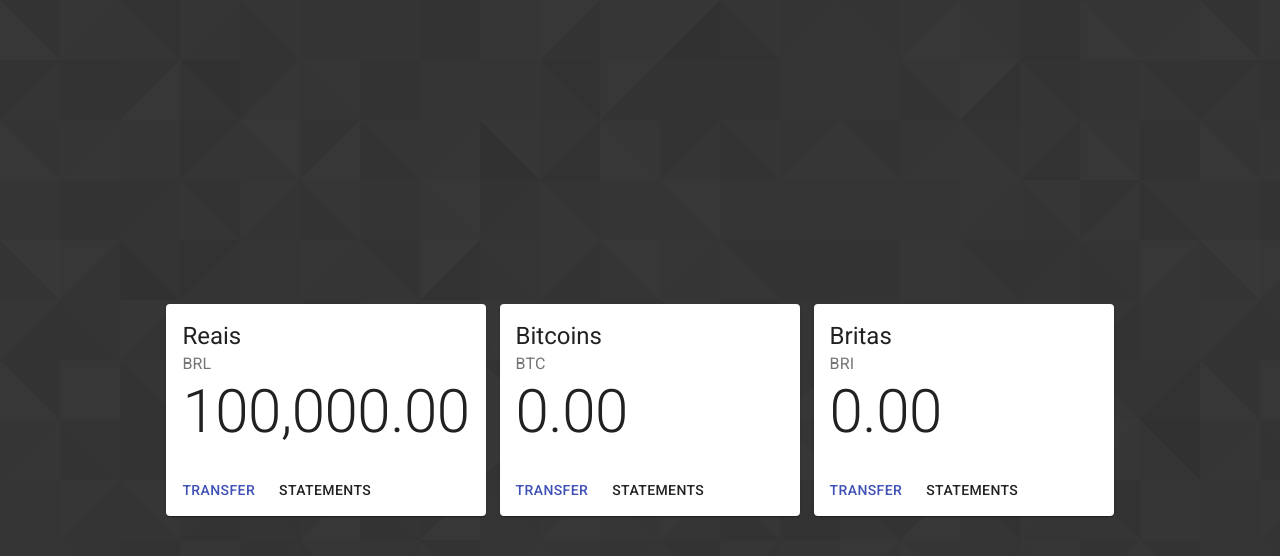
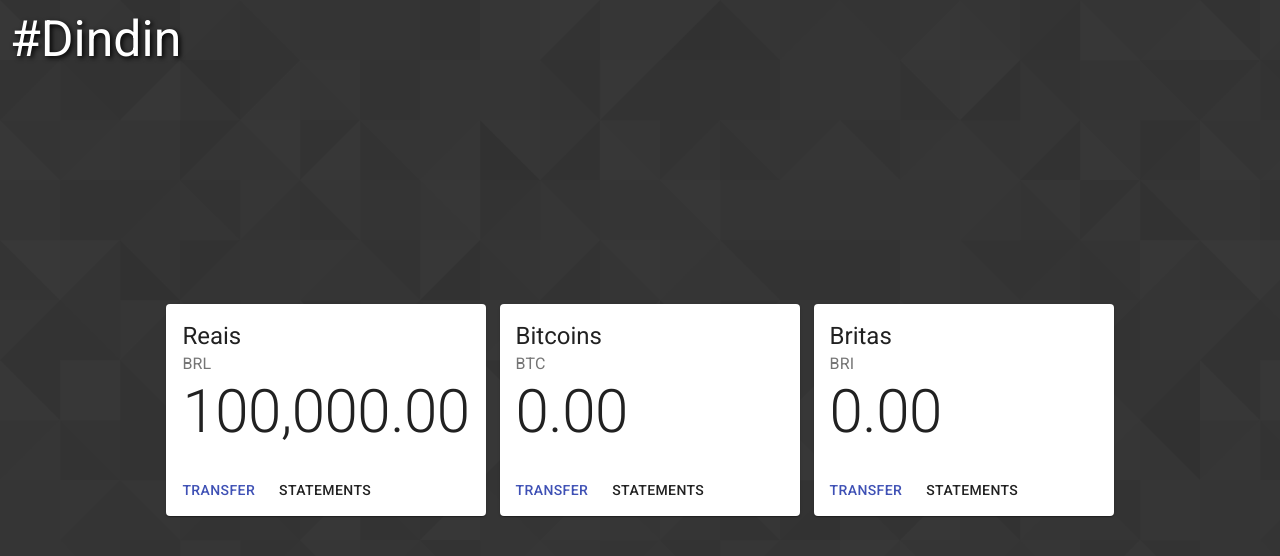
Before and after one commit to luisgustavolf/dindin, a React (Create React App) app: page / in a window 1280 px wide. Shown: the top 556 px of the page. Built offline with nearby package versions, Linux system fonts and the light colour scheme.

Commit message:
added logo

```diff
--- /dev/null
+++ b/src/components/environment/floatingLogo/index.tsx
@@ -0,0 +1,17 @@
+import * as React from 'react'
+
+import './styles.scss'
+
+export function FloatingLogo() {
+
+    // ---------------------------------------------
+    // Transformations
+    // ---------------------------------------------
+    // Render
+
+    return (
+        <div className={'dd-floating-logo'}>
+            #Dindin
+        </div>
+    )
+}
--- /dev/null
+++ b/src/components/environment/floatingLogo/styles.scss
@@ -0,0 +1,8 @@
+.dd-floating-logo {
+    position: absolute;
+    top: 10px;
+    left: 10px;
+    font-size: 50px;
+    color: white;
+    text-shadow: 2px 2px 5px #000;
+}
--- a/src/pages/routes.tsx
+++ b/src/pages/routes.tsx
@@ -1,11 +1,13 @@
 import * as React from 'react';
 import { Route, Switch } from "react-router-dom";
+import { FloatingLogo } from '../components/environment/floatingLogo';
 import { HomePage } from './home';
 import { PlaygroundPage } from './playground';
 
 export function Routes() {
     return (
         <React.Fragment>
+            <FloatingLogo/>
             <Switch>
                 <Route path={'/playground'} component={PlaygroundPage}/>
                 <Route path={'/'} component={HomePage}/>
```
